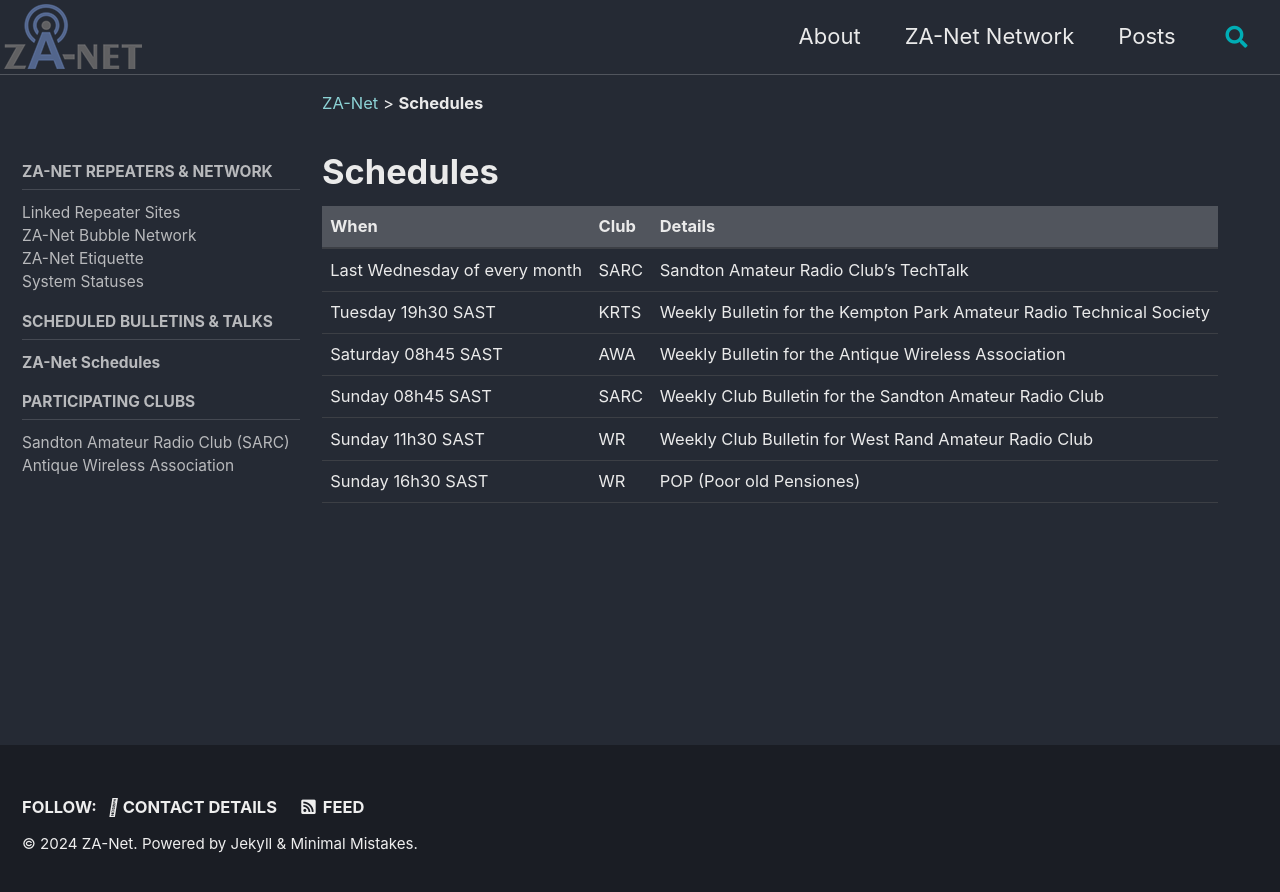
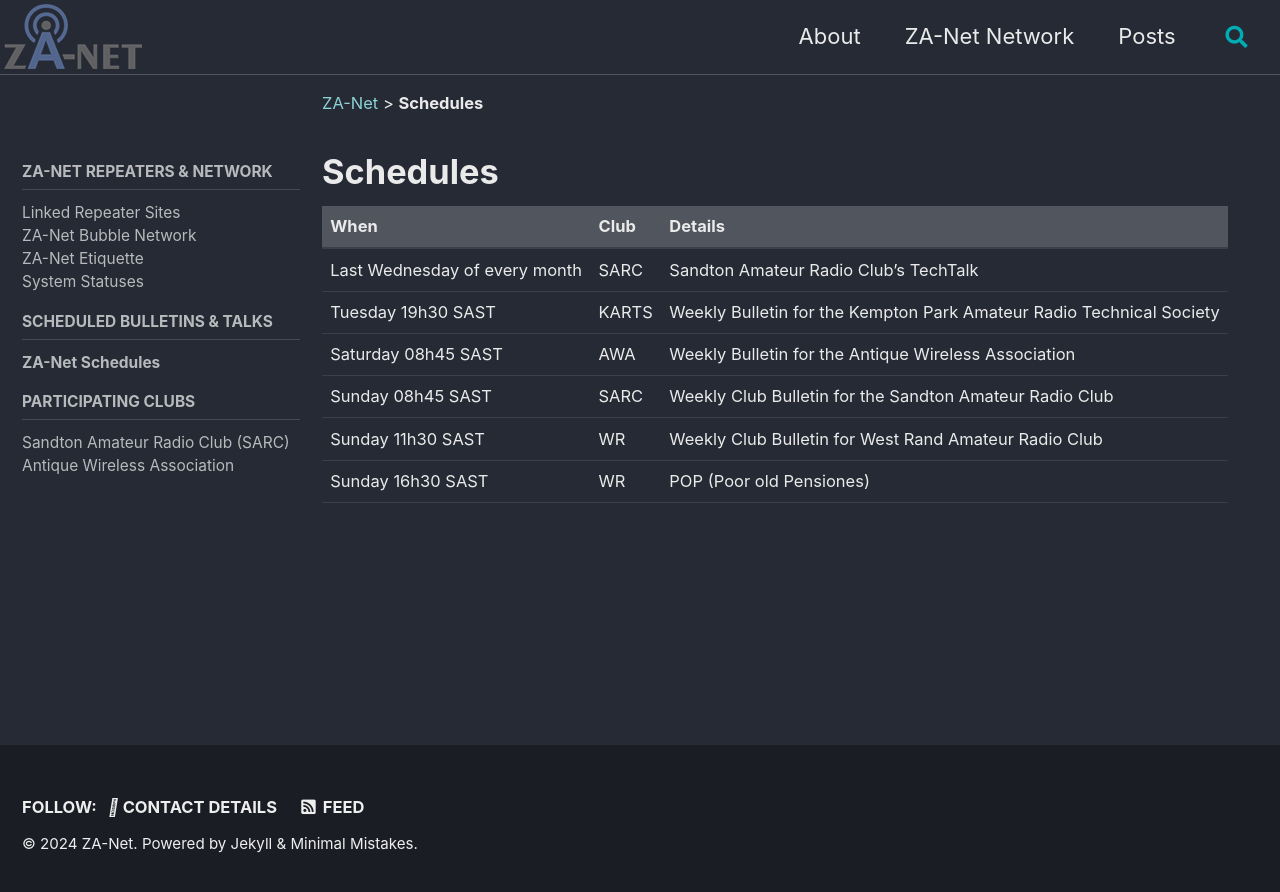
Before and after one commit to za-net/za-net.github.io, a Jekyll site: the page built from _pages/schedule.md, in a window 1280 px wide. Shown: the top 892 px of the page. Built offline with Jekyll 4.4.1, drawn with Linux system fonts in a browser that asks for light colours; cached includes are drawn as plain includes.

Commit message:
Fixed KARTS Spelling

```diff
--- a/_pages/schedule.md
+++ b/_pages/schedule.md
@@ -13,7 +13,7 @@
 | When    | Club | Details |
 | -------- | ------- | ------- |
 | Last Wednesday of every month  |   SARC  | Sandton Amateur Radio Club's TechTalk |
-| Tuesday 19h30 SAST | KRTS     | Weekly Bulletin for the Kempton Park Amateur Radio Technical Society |
+| Tuesday 19h30 SAST | KARTS     | Weekly Bulletin for the Kempton Park Amateur Radio Technical Society |
 | Saturday 08h45 SAST | AWA | Weekly Bulletin for the Antique Wireless Association |
 | Sunday 08h45 SAST  | SARC    | Weekly Club Bulletin for the Sandton Amateur Radio Club |
 | Sunday 11h30 SAST | WR | Weekly Club Bulletin for West Rand Amateur Radio Club |
```
